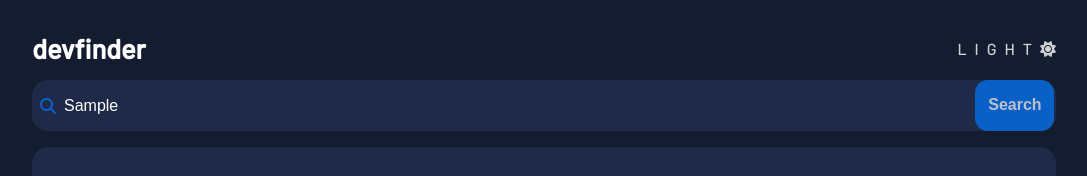
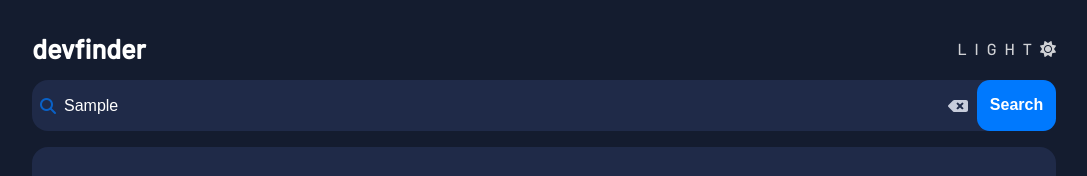
Before and after one commit to mazeltovik/Devfinder, a plain HTML site: page index.html in a window 1280 px wide. Both pictures are taken after typing "Sample" into the empty fields and a click on the button "Search". Shown: the top 176 px of the page, without its empty margins (96-1183 px from the left). Drawn offline with Linux system fonts and the light colour scheme; no server answers.

Commit message:
add new functional

```diff
--- a/index.html
+++ b/index.html
@@ -13,6 +13,24 @@
   <link href="https://fonts.googleapis.com/css2?family=Fraunces:ital,wght@1,700&display=swap" rel="stylesheet">
   <script>
     window.onload = function(){
+      // append search_delete svg
+      let search = document.querySelector('.search_input');
+      search.addEventListener('input',function(event){
+        if(this.value){
+          document.querySelector('.search_delete').style.display = 'block';
+        }
+        else{
+          document.querySelector('.search_delete').style.display = 'none';
+        }
+      });
+
+      //add functional for search_delete svg
+      let search_delete = document.querySelector('.search_delete');
+      search_delete.addEventListener('click',function(event){
+        search.value = '';
+        this.style.display = 'none';
+        search.focus();
+      })
       //global variable initialization in ui function;
       let ui,state;
       let switcher = document.getElementsByClassName('switcher');
@@ -58,16 +76,18 @@
         document.querySelector('.info').style.boxShadow = '';
         document.querySelector('.subscribe').style.backgroundColor = '#141c2f';
       }
-      let searchInput = document.querySelector('.search_input');
-      searchInput.addEventListener('change',function(event){
-        let self = this;
-        let buttonSearch = document.querySelector('.search_button');
-        buttonSearch.addEventListener('click',function(event){
-          let userName = self.value;
+      //functional for button search
+      let buttonSearch = document.querySelector('.search_button');
+      document.addEventListener('keydown', function(event) {
+        let e = new Event('click');
+        if(event.key=='Enter'){
+          document.querySelector('.search_button').dispatchEvent(e);2
+        }
+      });
+      buttonSearch.addEventListener('click',function(event){
+          let userName = document.querySelector('.search_input').value;
           request(userName);
         });
-        request(this.value);
-      });
       async function request(userName){
         let obj;
         let response = await fetch(`https://api.github.com/users/${userName}`);
@@ -75,7 +95,7 @@
           obj = await response.json();
           uiInit(obj);
         }
-        else alert('Not found! Please enter right login.');
+        else alert('Not found! Please enter correct Github username.');
       }
       //initialization ui
       function uiInit(getInfo){
@@ -107,7 +127,7 @@
           ui.following.children[0].textContent = getInfo.following;
           ui.location.children[1].textContent = getInfo.location||'Not Available';
           ui['git_link'].children[1].href = getInfo['html_url'];
-          ui['git_link'].children[1].textContent = getInfo['html_url']||'Not Available';
+          ui['git_link'].children[1].textContent = getInfo['html_url'].slice(8)||'Not Available';
           ui['twitter_link'].children[1].textContent = getInfo['twitter_username']||'Not Available';
           ui['mail_link'].children[1].href = getInfo['email'];
           ui['mail_link'].children[1].textContent = getInfo['email']||'Not Available';
@@ -151,6 +171,9 @@
         <i class="fas fa-search seacrh_img"></i>
         <input type='text' class = 'search_input' placeholder="Search GitHub username...">
         <input type = 'button' value='Search' class = 'search_button'>
+        <svg class="search_delete" viewBox="0 0 640 512" width="100" title="backspace">
+          <path d="M576 64H205.26A63.97 63.97 0 0 0 160 82.75L9.37 233.37c-12.5 12.5-12.5 32.76 0 45.25L160 429.25c12 12 28.28 18.75 45.25 18.75H576c35.35 0 64-28.65 64-64V128c0-35.35-28.65-64-64-64zm-84.69 254.06c6.25 6.25 6.25 16.38 0 22.63l-22.62 22.62c-6.25 6.25-16.38 6.25-22.63 0L384 301.25l-62.06 62.06c-6.25 6.25-16.38 6.25-22.63 0l-22.62-22.62c-6.25-6.25-6.25-16.38 0-22.63L338.75 256l-62.06-62.06c-6.25-6.25-6.25-16.38 0-22.63l22.62-22.62c6.25-6.25 16.38-6.25 22.63 0L384 210.75l62.06-62.06c6.25-6.25 16.38-6.25 22.63 0l22.62 22.62c6.25 6.25 6.25 16.38 0 22.63L429.25 256l62.06 62.06z" />
+        </svg>
       </div>
       <div class = 'info'>
         <div class = 'header_info'>
--- a/styles.css
+++ b/styles.css
@@ -83,15 +83,14 @@ body{
 .search_input::-webkit-input-placeholder {
     color:gray;
     font-weight: 500;
-    font-size: 1rem;
+    font-size: 0.7rem;
 }
 
 
 .search_button{
-    opacity: 70%;
     position: absolute;
     cursor: pointer;
-    right: 0.1rem;
+    right: 0;
     color: white;
     background-color: #0079fe;
     border: none;
@@ -100,11 +99,22 @@ body{
     font-size: 1rem;
     padding: 0.7rem 0.8rem 0.8rem 0.8rem;
     border-radius: 0.8rem;
+    z-index:99;
 }
 
-.search_button:hover{
-    opacity: 100%;
-}
+svg{
+    height: 1rem;
+    position: absolute;
+    cursor: pointer;
+  }
+
+.search_delete{
+    fill: #c7ccdb;
+    right: 3rem;
+    display: none;
+  }
+
+
 
 .fa-search{
     position: absolute;
@@ -210,6 +220,7 @@ body{
     color: white;
     opacity: 80%;
     font-size: 1rem;
+    text-align: center;
 }
 
 .conten_subscribe{
@@ -221,6 +232,7 @@ body{
     color: white;
     opacity: 80%;
     font-size: 1.2rem;
+    text-align: center;
 }
 
 .contact_info{
@@ -283,5 +295,10 @@ body{
         grid-template-rows: 1fr 1fr;
     }
 
+    .search_input::-webkit-input-placeholder {
+        font-size: 1rem;
+    }
+
+
 
 }
```
Also changed, not shown: mobile_view.png (deleted).
